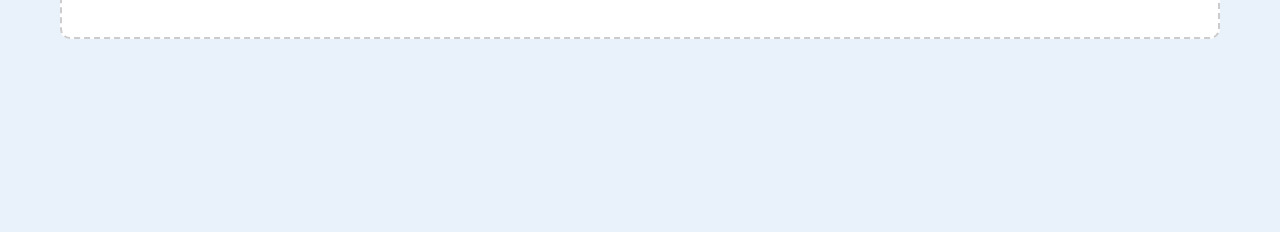
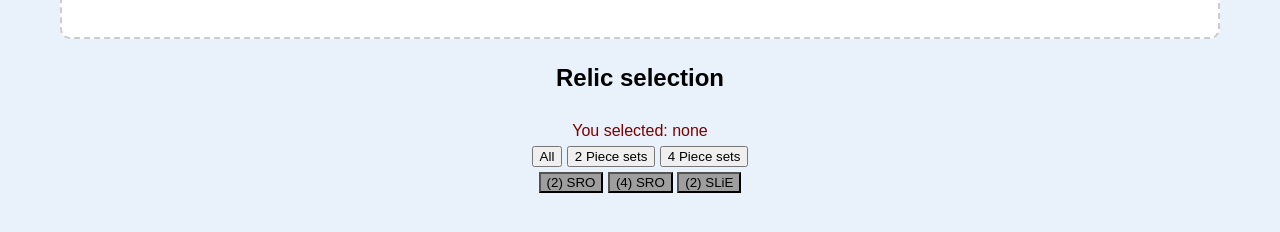
Before and after one commit to I-Dont-Know-What-Iam-Doing/Assignment1, a plain HTML site: page BuildT.html in a window 1280 px wide. Shown: the part 686-918 px from the top of the page. Drawn offline with Linux system fonts and the light colour scheme; grey boxes are pictures that could not be loaded.

Commit message:
relic update v1

```diff
--- a/BuildT.html
+++ b/BuildT.html
@@ -540,6 +540,71 @@
                     }
                 </script>
             </div>
+            <section id="relic-content-header">
+                <h2>Relic selection</h2>
+                <div id="selected-relic" style="margin-top: 20px; color: rgb(124, 0, 0); font-size: 16px;">
+                    You selected: none
+                </div>
+
+                <div id="relic-content-info">
+
+
+                    <div id="relicBtnContainer">
+                        <button class="relic-btn" onclick="filterRelicSelection('all')">All</button>
+                        <button class="relic-btn" onclick="filterRelicSelection('2RS')">2 Piece sets</button>
+                        <button class="relic-btn" onclick="filterRelicSelection('4RS')">4 Piece sets</button>
+                    </div>
+
+                    <!-- The filterable elements -->
+                    <div class="relic-container">
+                        <button class="filterRelic 2RS" value="Sacerdos' Relived Ordeal" data-description="A relic that grants increased healing and support stats." style="background-image: url('https://img.game8.co/4015302/2dd33774607aa01aa5d6b6dc7d327425.png/show');">
+                            <span>(2) SRO</span>
+                        </button>
+                        <button class="filterRelic 4RS" value="Sacerdos' Relived Ordeal" data-description="Boosts both healing and resilience when fully equipped." style="background-image: url('https://img.game8.co/4015302/2dd33774607aa01aa5d6b6dc7d327425.png/show');">
+                            <span>(4) SRO</span>
+                        </button>
+                        <button class="filterRelic 2RS" value="Scholar Lost in Erudition" data-description="Increases skill damage and elemental efficiency." style="background-image: url('https://img.game8.co/4015301/f4f772b5e0130f4b01a0d184109855f9.png/show');">
+                            <span>(2) SLiE</span>
+                        </button>
+
+                            <script>
+
+                                document.addEventListener("DOMContentLoaded", () => {
+                                    const relicButtons = document.querySelectorAll(".filterRelic");
+                                    const selectedRelicDiv = document.getElementById("selected-relic");
+
+                                    relicButtons.forEach(button => {
+                                        button.addEventListener("click", () => {
+                                            const relicName = button.value;
+                                            const relicDescription = button.getAttribute("data-description");
+
+                                            // Update the selected relic text
+                                            selectedRelicDiv.innerHTML = `You selected: <strong>${relicName}</strong><br>${relicDescription}`;
+                                        });
+                                    });
+
+                                    // Filter function for relics
+                                    function filterRelicSelection(category) {
+                                        const items = document.querySelectorAll(".filterRelic");
+                                        if (category === "all") {
+                                            items.forEach(item => item.style.display = "inline-block");
+                                        } else {
+                                            items.forEach(item => {
+                                                if (item.classList.contains(category)) {
+                                                    item.style.display = "inline-block";
+                                                } else {
+                                                    item.style.display = "none";
+                                                }
+                                            });
+                                        }
+                                    }
+
+                                    // Attach filterRelicSelection function to the global scope for button clicks
+                                    window.filterRelicSelection = filterRelicSelection;
+                                });
+                            </script>
+
+
         </section>
     </main>
 </body>
```
